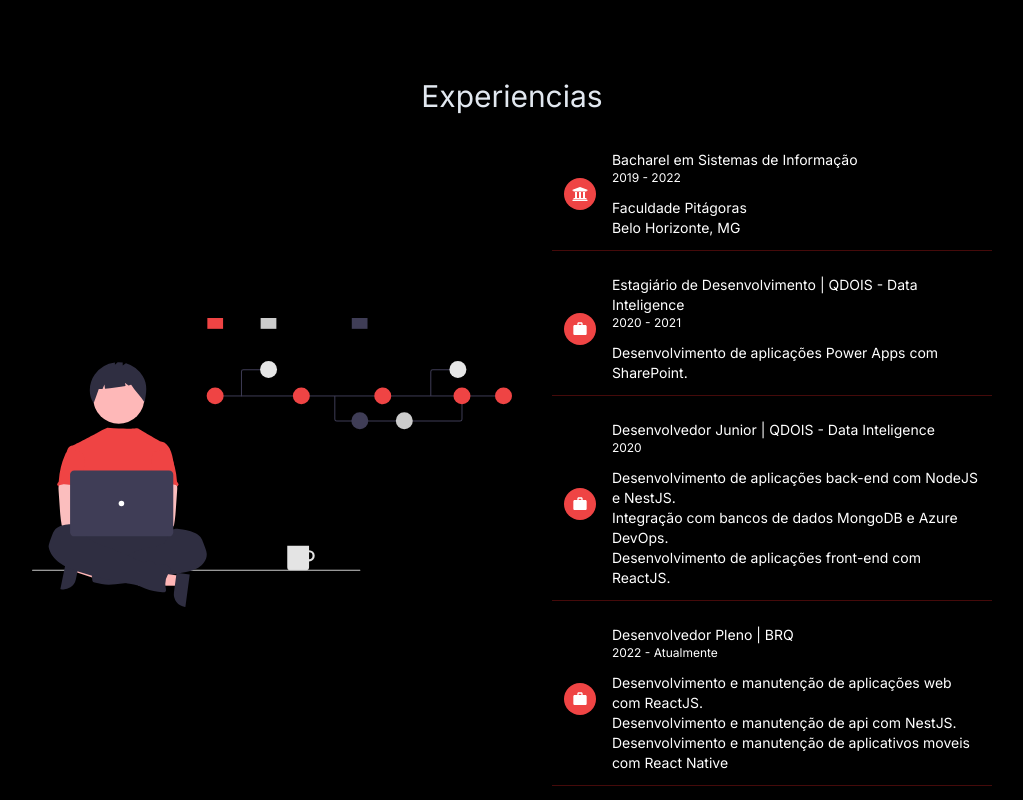
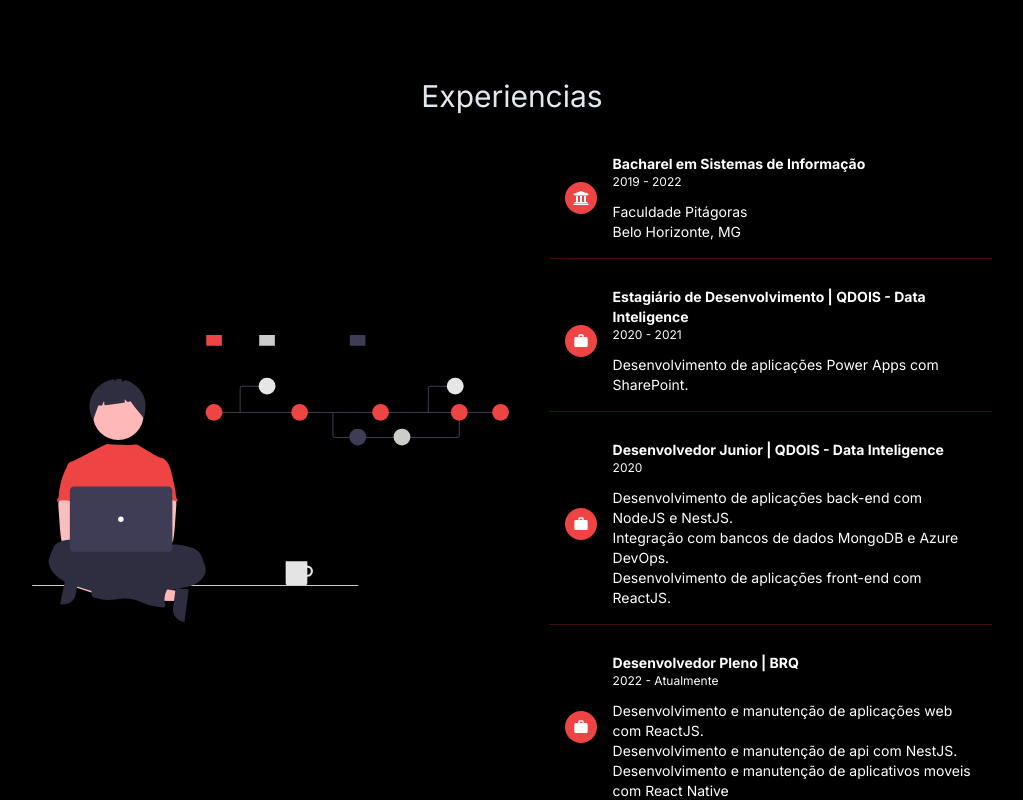
Before and after one commit to matheus98rocha/portfolio-website, a Next.js app: page /en in a window 1280 px wide. Shown: the part 1120-1920 px from the top of the page, without its empty margins (128-1151 px from the left). Built offline with nearby package versions, Linux system fonts and the light colour scheme.

Commit message:
feat: ajustando layout responsivo

```diff
--- a/src/components/sections/experience-section/components/experience-image.tsx
+++ b/src/components/sections/experience-section/components/experience-image.tsx
@@ -1,19 +1,11 @@
 import Image from 'next/image'
-import React, { useRef } from 'react'
-import { motion } from 'framer-motion'
+import React from 'react'
 import HeroImage from '../../../../../assets/hero-section-experience.svg'
+import OnScrollAnimate from '@/layout/on-scroll-animate/on-scroll-animate'
 
 function ExperienceImage() {
-  const scrollRef = useRef(null)
   return (
-    <motion.div
-      initial={{ opacity: 0, x: -200 }}
-      whileInView={{
-        opacity: 1,
-        x: 0,
-        transition: { duration: 0.5 }
-      }}
-      viewport={{ root: scrollRef }}
+    <OnScrollAnimate
     >
       <Image
         src={HeroImage}
@@ -22,7 +14,7 @@ function ExperienceImage() {
         height={600}
         className='hidden md:block'
       />
-    </motion.div>
+    </OnScrollAnimate>
   )
 }
 
--- a/src/components/sections/experience-section/components/experience-progress.tsx
+++ b/src/components/sections/experience-section/components/experience-progress.tsx
@@ -1,4 +1,4 @@
-import React, { useRef } from 'react'
+import React from 'react'
 import { MdWork } from 'react-icons/md'
 import { FaUniversity } from 'react-icons/fa'
 
@@ -10,7 +10,7 @@ type ExperienceProgressBarProps = {
 
 function ExperienceProgressBar({ typeIcon }: ExperienceProgressBarProps) {
   return (
-    <div className='hidden flex-col items-center justify-center md:flex'>
+    <div className='flex-col items-center justify-center md:flex'>
       <div className='rounded-full bg-red-500 p-2'>
         {typeIcon === 'Work' && <MdWork color='white' />}
         {typeIcon === 'Course' && <FaUniversity color='white' />}
@@ -32,34 +32,22 @@ function ExperienceContent({
   experiences,
   typeIcon
 }: ExperienceContentProps) {
-  const scrollRef = useRef(null)
   return (
-    <motion.div
-      initial={{ opacity: 0, x: 200 }}
-      whileInView={{
-        opacity: 1,
-        x: 0,
-        transition: { duration: 0.2 }
-      }}
-      viewport={{ root: scrollRef }}
-      className='relative flex w-full items-center justify-start gap-4 p-3 border-b border-red-950'
-    >
-      <>
+    <motion.div className='relative flex w-full items-center justify-start gap-4 border-b border-red-950 p-4'>
       <ExperienceProgressBar typeIcon={typeIcon} />
       <div className='flex flex-col items-start justify-center gap-3'>
         <div className='flex flex-col items-start justify-center'>
-            <p className='text-sm text-white'>{name}</p>
+          <p className='bold text-sm text-white font-bold'>{name}</p>
           <p className='text-xs  text-white'>{date}</p>
         </div>
         <div>
           {experiences.map(experience => (
-              <p className='text-sm text-white' key={experience}>
+            <p className='text-wrap text-sm text-white' key={experience}>
               {experience}
             </p>
           ))}
         </div>
       </div>
-      </>
     </motion.div>
   )
 }
--- a/src/components/sections/experience-section/experience-section.tsx
+++ b/src/components/sections/experience-section/experience-section.tsx
@@ -5,6 +5,7 @@ import ExperienceContent, {
 } from './components/experience-progress'
 import { AnimatePresence } from 'framer-motion'
 import ExperienceImage from './components/experience-image'
+import OnScrollAnimate from '@/layout/on-scroll-animate/on-scroll-animate'
 
 const experiencies: ExperienceContentProps[] = [
   {
@@ -51,11 +52,13 @@ function ExperienceSection() {
         <h3 className='text-2xl text-slate-200 md:text-3xl'>Experiencias</h3>
         <div className='flex items-center justify-center gap-10'>
           <ExperienceImage />
-          <div className='flex flex-col items-start justify-center gap-3'>
-            {experiencies.map(experiencie => (
-              <ExperienceContent {...experiencie} key={experiencie.name} />
-            ))}
-          </div>
+          <OnScrollAnimate>
+            <div className='flex flex-col items-start justify-center gap-3'>
+              {experiencies.map(experiencie => (
+                <ExperienceContent {...experiencie} key={experiencie.name} />
+              ))}
+            </div>
+          </OnScrollAnimate>
         </div>
       </div>
     </AnimatePresence>
```
Lines whose indentation alone changed are shown as unchanged.
